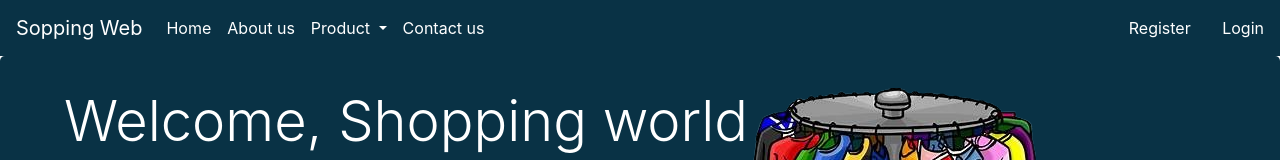
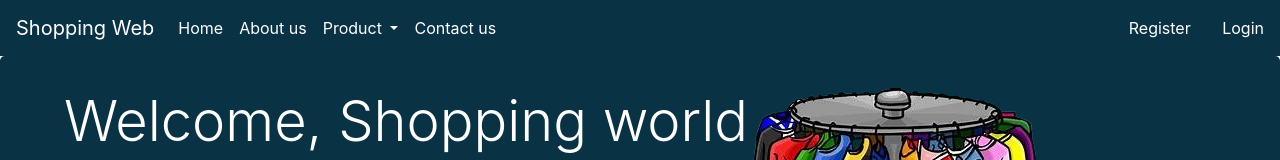
Before and after one commit to ACHALGAJBHIYE/shoppingweb.github.io, a plain HTML site: page index.html in a window 1280 px wide. Shown: the top 160 px of the page. Drawn offline with nearby package versions, Linux system fonts and the light colour scheme.

Commit message:
Update index.html

```diff
--- a/index.html
+++ b/index.html
@@ -13,7 +13,7 @@
 <body>
     <!-- Start of navigation menu -->
     <nav class="navbar navbar-expand-lg bg-custom">
-        <a class="navbar-brand" href="#">Sopping Web</a>
+        <a class="navbar-brand" href="#">Shopping Web</a>
         <button class="navbar-toggler" type="button" data-toggle="collapse" data-target="#navbarSupportedContent" aria-controls="navbarSupportedContent" aria-expanded="false" aria-label="Toggle navigation">
           <span class="navbar-toggler-icon"></span>
         </button>
```
